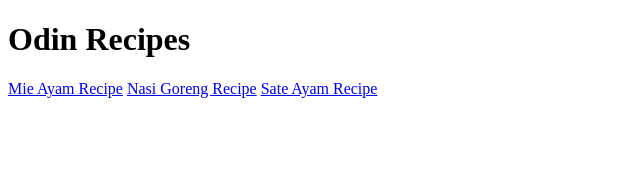
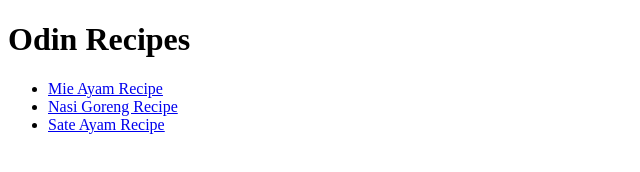
Before and after one commit to BentoEno/odin-recipes, a plain HTML site: page index.html in a window 1280 px wide. Shown: the whole page, without its empty margins (0-640 px from the left). Drawn offline with Linux system fonts and the light colour scheme.

Commit message:
restyle the menu into list in index.html

```diff
--- a/index.html
+++ b/index.html
@@ -7,8 +7,10 @@
     </head>
     <Body>
         <h1>Odin Recipes</h1>
-        <a href="recipes/mieayam.html">Mie Ayam Recipe</a>
-        <a href="recipes/nasigoreng.html">Nasi Goreng Recipe</a>
-        <a href="recipes/sateayam.html">Sate Ayam Recipe</a>
+        <ul>
+        <li><a href="recipes/mieayam.html">Mie Ayam Recipe</a></li>
+        <li><a href="recipes/nasigoreng.html">Nasi Goreng Recipe</a></li>
+        <li><a href="recipes/sateayam.html">Sate Ayam Recipe</a></li>
+        </ul>
     </Body>
 </html>
```
